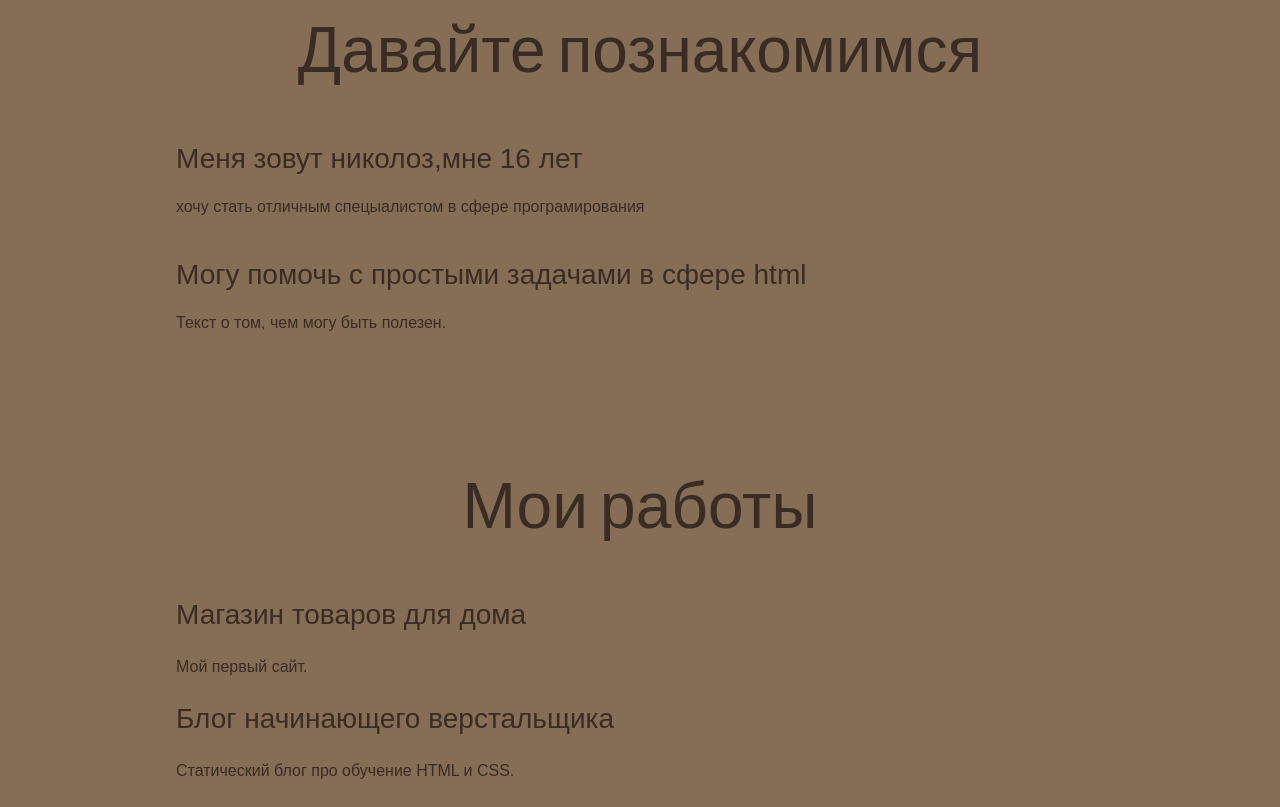
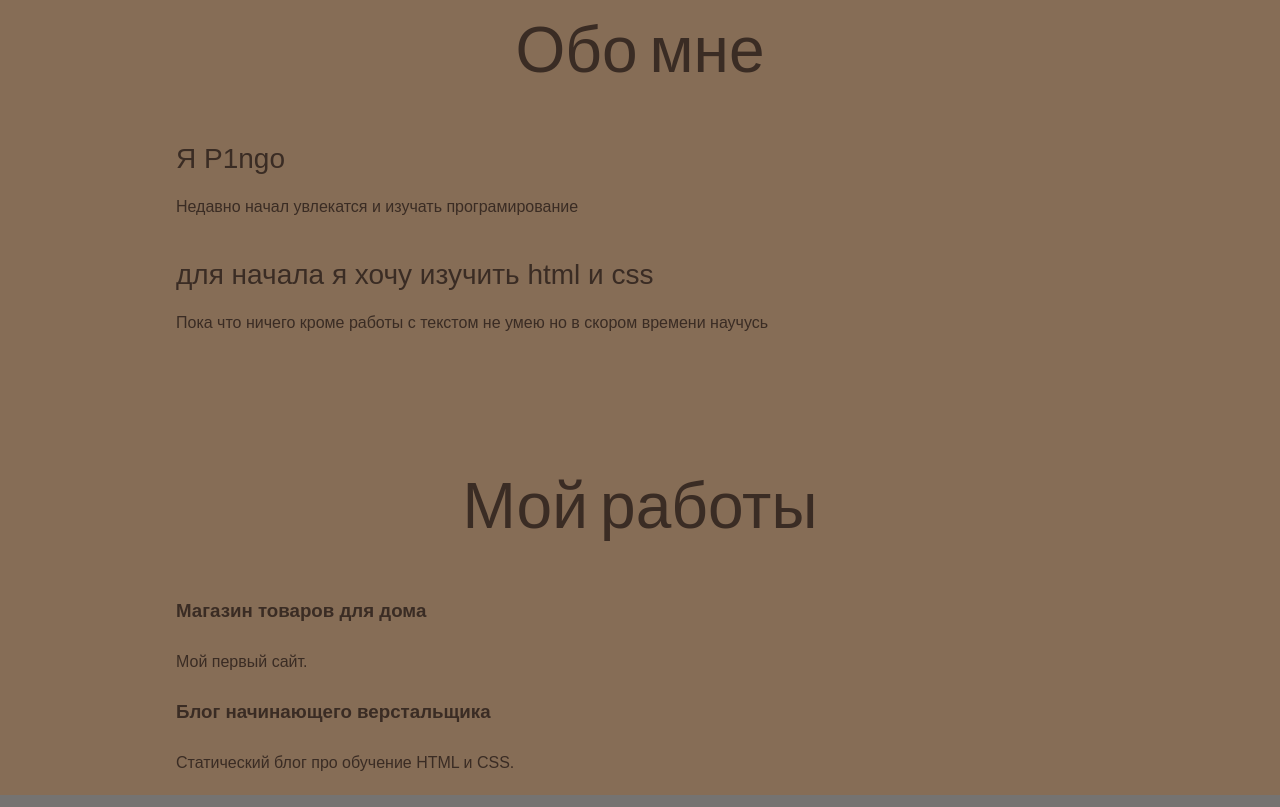
Before and after one commit to P1ngo/P1ngo, a plain HTML site: page index.html in a window 1280 px wide. Shown: the part 1033-1840 px from the top of the page. Drawn offline with nearby package versions, Linux system fonts and the light colour scheme; a web font is replaced by a local one.

Commit message:
Add files via upload
email

```diff
--- a/index.html
+++ b/index.html
@@ -10,30 +10,30 @@
   <body>
     <header class="page-header">
       <div class="container">
-        Эл.Почта:2314.ta@gmail.com
+        <a href="mailto:2314.ta@gmail.com">Эл.Почта:2314.ta@gmail.com</a>
       </div>
     </header>
 
     <section class="hero-image">
       <div class="container">
-        <h1 class="heading">Николоз Порчхидзе</h1>
+        <h1 class="heading">P1ngo</h1>
         <p>Junior верстальщик</p>
       </div>
     </section>
 
     <section class="intro">
       <div class="container">
-        <h2 class="subheading">Давайте познакомимся</h2>
-        <h3>Меня зовут николоз,мне 16 лет</h3>
-        <p>хочу стать отличным спецыалистом в сфере програмирования</p>
-        <h3>Могу помочь с простыми задачами в сфере html</h3>
-        <p>Текст о том, чем могу быть полезен.</p>
+        <h2 class="subheading">Обо мне</h2>
+        <h3>Я P1ngo</h3>
+        <p>Недавно начал увлекатся и изучать програмирование</p>
+        <h3>для начала я хочу изучить html и css</h3>
+        <p>Пока что ничего кроме работы с текстом не умею но в скором времени научусь</p>
       </div>
     </section>
 
-    <section class="portfolio">
+    <!section class="portfolio">
       <div class="container">
-        <h2 class="subheading">Мои работы</h2>
+        <h2 class="subheading">Мой работы</h2>
 
         <h3>Магазин товаров для дома</h3>
         <p>Мой первый сайт.</p>
```
